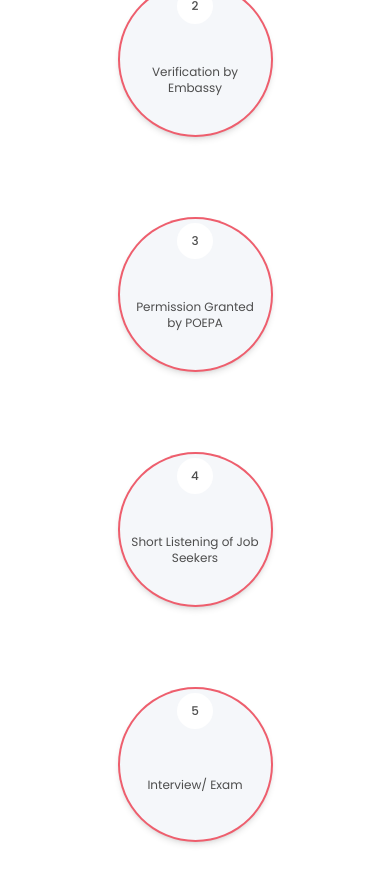
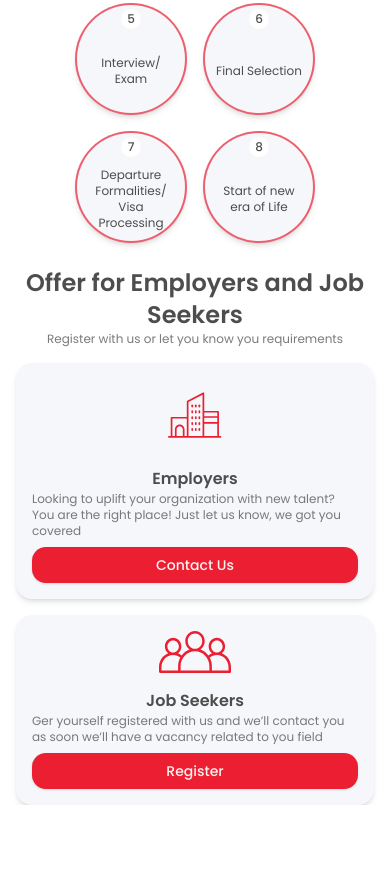
Before and after one commit to ze-ahmed-x/WD-Tradex, a Next.js app: page / in a window 390 px wide. Shown: the part 1800-2679 px from the top of the page. After the commit the page ends 2605 px from the top, so only its background shows below. Built offline with nearby package versions, Linux system fonts and the light colour scheme.

Commit message:
offer completed

```diff
--- a/app/page.tsx
+++ b/app/page.tsx
@@ -1,6 +1,7 @@
 import Clients from "@/components/shared/clients/Clients";
 import Hero from "@/components/shared/hero/Hero";
 import Intro from "@/components/shared/intro/Intro";
+import Offer from "@/components/shared/offer/Offer";
 import Process from "@/components/shared/process/Process";
 
 export default function Home() {
@@ -19,6 +20,9 @@ export default function Home() {
         <section>
           <Process />
         </section>
+        <section>
+          <Offer />
+        </section>
       </div>
     </main>
   );
--- a/components/shared/intro/Intro.tsx
+++ b/components/shared/intro/Intro.tsx
@@ -8,8 +8,13 @@ import Link from 'next/link'
 const Intro = () => {
   return (
     <div className='custom_container flex flex-col-reverse sm:flex-row gap-8 items-center'>
-        <Image src={weDo.src} alt='we do' width={480} height={270} className='rounded-md shadow-md'/>
-        <div className='flex flex-col sm:gap-2'>
+        <div>
+        <Image src={weDo.src} alt='we do'
+        width={480}
+        height={270}
+        className='rounded-md shadow-md'/>
+        </div>
+        <div className='flex flex-col sm:gap-2 sm:w-1/2'>
             <h2 className='h2'>
                 {introText.title}
             </h2>
--- /dev/null
+++ b/components/shared/offer/Offer.tsx
@@ -0,0 +1,25 @@
+import { offerInfo } from "@/lib/Constants"
+import OfferCard from "./OfferCard"
+
+const Offer = () => {
+  return (
+    <div className="custom_container flex flex-col items-center gap-4 sm:gap-6 md:gap-7 lg:gap-8">
+        <div className='flex flex-col items-center sm:gap-2'>
+            <h2 className='h2 text-center'> {offerInfo.title} </h2>
+            <p className='subText'>{offerInfo.sub_text}</p>
+        </div>
+        <div className="flex flex-col sm:flex-row justify-between gap-4">
+            { offerInfo.cards.map( offer => (
+                <OfferCard key={offer.title} imageSrc= {offer.image.imageSrc} imageAlt= { offer.image.alt}
+                buttonLabel= { offer.buttonInfo.lebal} route= { offer.buttonInfo.route} title= {offer.title}
+                description= { offer.description}
+                />
+
+            ))}
+
+        </div>
+    </div>
+  )
+}
+
+export default Offer
--- /dev/null
+++ b/components/shared/offer/OfferCard.tsx
@@ -0,0 +1,45 @@
+import { Button } from '@/components/ui/button'
+import { employer } from '@/public'
+import Image from 'next/image'
+import Link from 'next/link'
+import React from 'react'
+
+
+type offerProps = {
+    imageSrc: string,
+    imageAlt: string,
+    title: string,
+    description: string,
+    buttonLabel: string,
+    route: string
+    }
+
+
+const OfferCard = ({
+    imageSrc,
+    imageAlt,
+    title,
+    description,
+    buttonLabel,
+    route
+}: offerProps) => {
+  return (
+    <div className='flex flex-col sm:flex-row gap-4 bg-hero_BG rounded-lg shadow-md items-center p-4  '>
+        <div className='min-w-16'>
+            <Image src={imageSrc} alt={imageAlt} height={72} width={72} />
+        </div>
+        <div className='flex flex-col gap-2 sm:gap-4'>
+            <div className='flex flex-col items-center sm:items-start sm:gap-2'>
+                <h3 className='h3'> {title}</h3>
+                <p className='subText'> {description} </p>
+            </div>
+            <Button asChild className='sm:w-fit'>
+                <Link href={route}> {buttonLabel} </Link>
+            </Button>
+        </div>
+
+    </div>
+  )
+}
+
+export default OfferCard
--- a/components/shared/process/Process.tsx
+++ b/components/shared/process/Process.tsx
@@ -9,7 +9,7 @@ const Process = () => {
                 <h2 className='h2'> {processInfo.title} </h2>
                 <p className='subText'> {processInfo.sub_text} </p>
             </div>
-            <div className='flex justify-center gap-20 flex-wrap'>
+            <div className='flex justify-center gap-4 lg:gap-20 flex-wrap'>
                 {processInfo.steps.map(step => (
                     <ProcessCircle key={step.seqNo} number={step.seqNo} label={step.description} />
                 ))}
--- a/components/shared/process/ProcessCircle.tsx
+++ b/components/shared/process/ProcessCircle.tsx
@@ -6,9 +6,9 @@ type processProps = {
 
 const ProcessCircle = ({ number, label }: processProps) => {
     return (
-        <div className='rounded-full bg-hero_BG border-2 border-primary/70 h-[155px] w-[155px] shadow-md
+        <div className='rounded-full bg-hero_BG border-2 border-primary/70 h-28 w-28 lg:h-[155px] lg:w-[155px] shadow-md
                     flex flex-col items-center justify-between'>
-            <div className='bg-background mt-1 h-9 w-9 rounded-full mb-auto flex items-center justify-center'>
+            <div className='bg-background mt-1 h-5 w-5 lg:h-9 lg:w-9 rounded-full mb-auto flex items-center justify-center'>
 
                 <p className='regularText text-center font-medium'>
                     {number}
--- a/lib/Constants/index.ts
+++ b/lib/Constants/index.ts
@@ -6,6 +6,8 @@ import {
     uaeFlag,
     portugalFlag,
     qatarFlag,
+    employer,
+    seeker,
 } from "@/public"
 
 export const navItems = [
@@ -50,13 +52,13 @@ export const offerInfo = {
     sub_text: "Register with us or let you know you requirements",
     cards: [
         {
-            // image
-            title: "Employer",
+            image: { imageSrc: employer, alt:'Employer'},
+            title: "Employers",
             description: "Looking to uplift your organization with new talent? You are the right place! Just let us know, we got you covered",
             buttonInfo: { route: "#contact", lebal: "Contact Us" }
         },
         {
-            // image
+            image: { imageSrc: seeker, alt:'Seeker'},
             title: "Job Seekers",
             description: "Ger yourself registered with us and we’ll contact you as soon we’ll have a vacancy related to you field",
             buttonInfo: { route: "/register", lebal: "Register" }
--- a/public/index.ts
+++ b/public/index.ts
@@ -15,6 +15,8 @@ import mining from './images/mm.webp';
 import overseaEmployment from './images/oe.png';
 import training from './images/trg.webp';
 import weDo from './images/wedo.jpg';
+import employer from './employer.svg'
+import seeker from './seekers.svg'
 
 export {
 logo,
@@ -34,4 +36,6 @@ mining,
 overseaEmployment,
 training,
 weDo,
+employer,
+seeker
 }
```
Also changed, not shown: public/employer.svg (added), public/seekers.svg (added).
